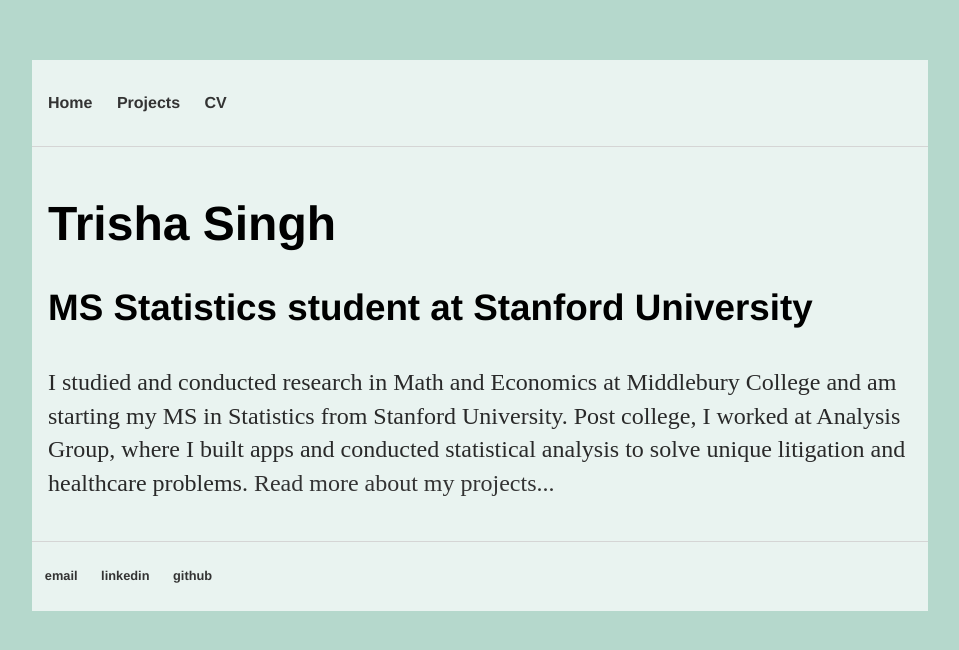
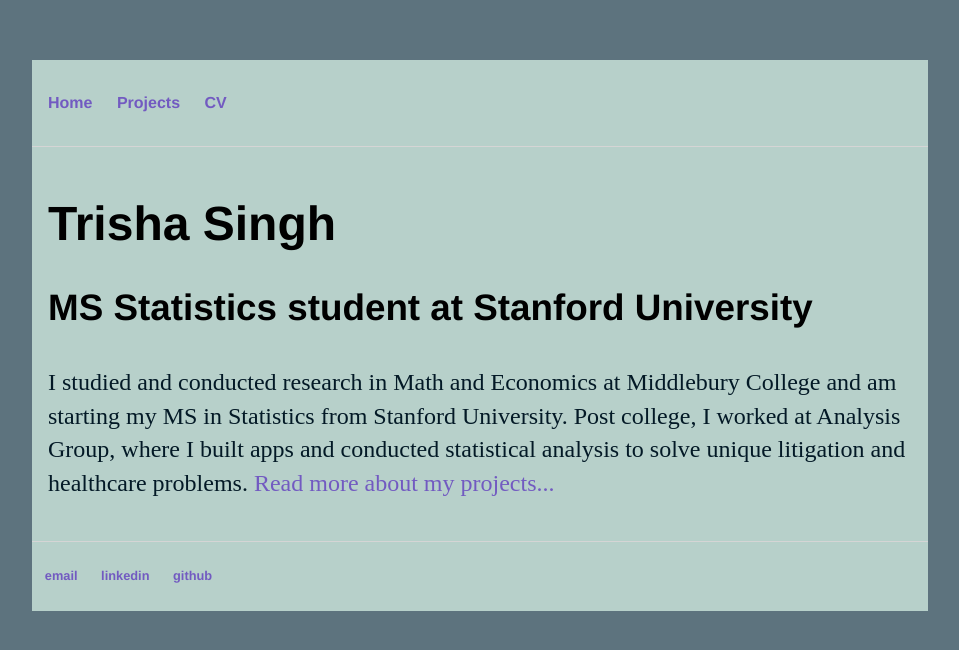
Before and after one commit to trishasingh/trishasingh.github.io, a Jekyll site: the page built from index.html, in a window 1280 px wide. Shown: the top 650 px of the page, without its empty margins (160-1119 px from the left). Built offline with Jekyll 4.4.1, drawn with Linux system fonts in a browser that asks for light colours.

Commit message:
update colors

```diff
--- a/_layouts/default.html
+++ b/_layouts/default.html
@@ -6,8 +6,8 @@
     <link rel="stylesheet" type="text/css" href="/css/main.css">
 
     <style>
-    body { background-color: #B5D8CC}
-    .boxed { background: rgba(255,255,255,0.7); }
+    body { background-color: #5D737E}
+    .boxed { background-color: rgba(221,248,235,0.7); }
     .container { padding: 1em; }
     </style>
 
--- a/css/main.css
+++ b/css/main.css
@@ -1,9 +1,9 @@
 body { margin: 60px auto; width: 70%; }
 
-a { text-decoration: none; color: #333; }
+a { text-decoration: none; color: #725AC1; }
 a:hover { text-decoration: underline; }
 
-p, ul { font-size: 1.5em; line-height: 1.4em; color: #292929; }
+p, ul { font-size: 1.5em; line-height: 1.4em; color: #031926; }
 
 h1, h2, h3, h4 { font-family: 'Helvetica', 'Arial', 'Sans-Serif'; }
 h1 { font-size: 3em;  }
```
